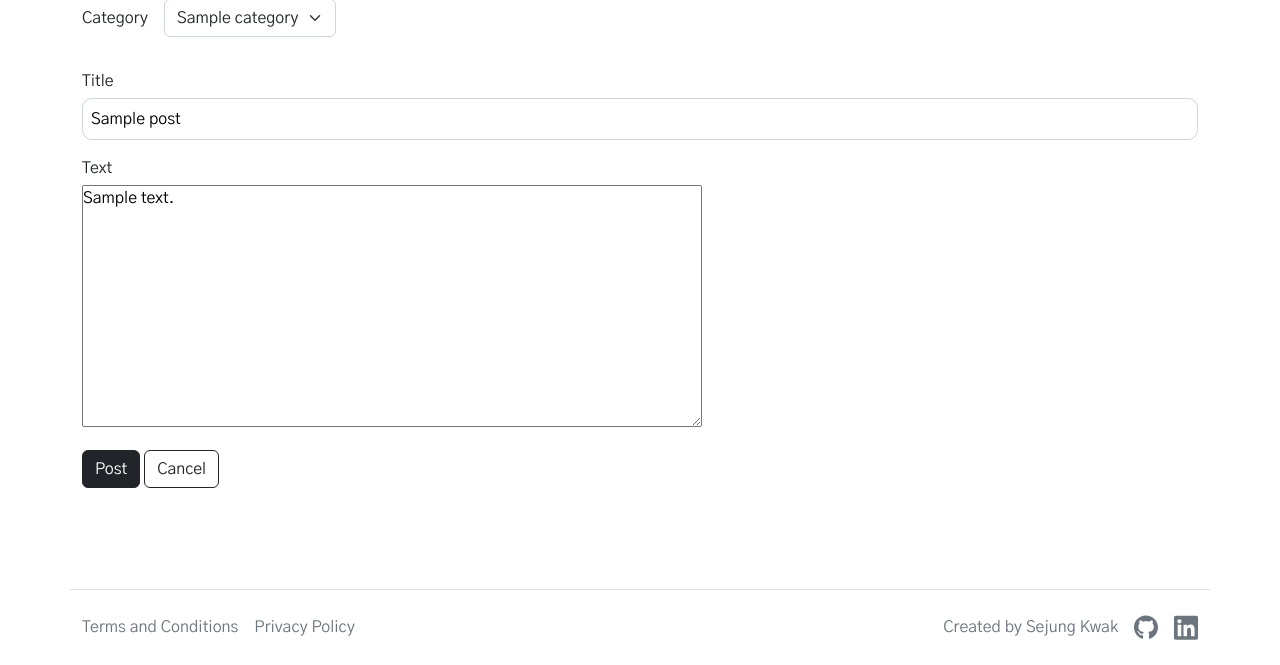
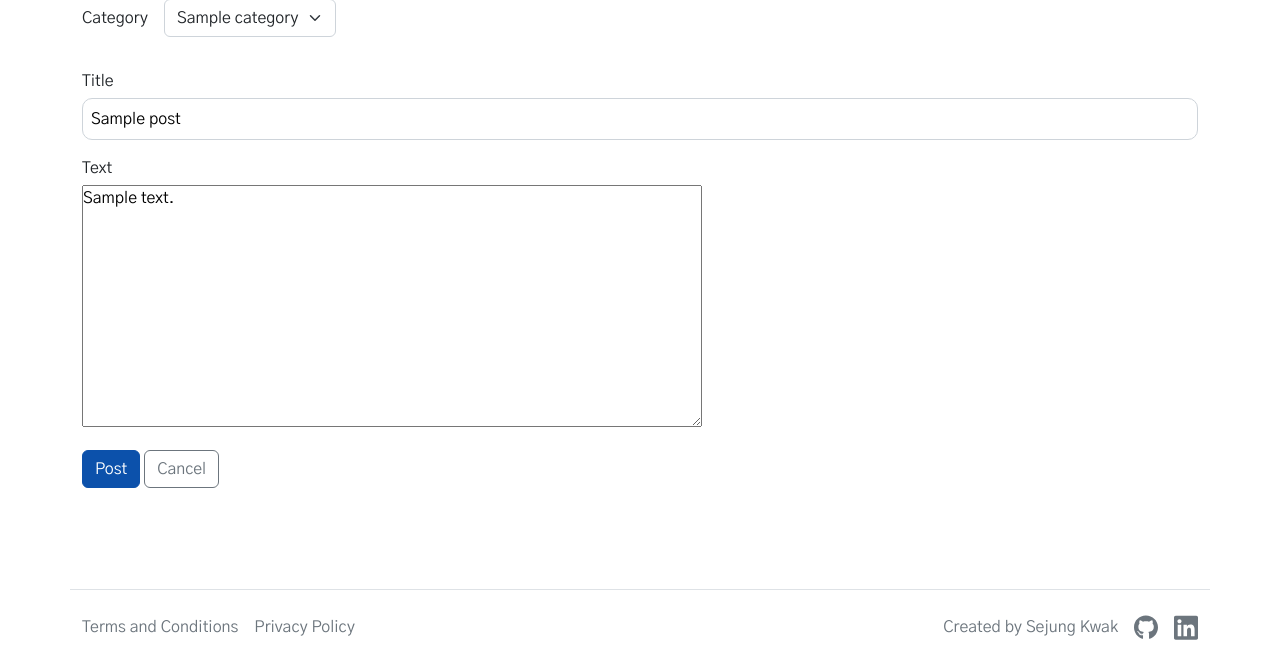
Before and after one commit to sejungkwak/krie, a Django app: a page that uses templates/posts/create_post.html in a window 1280 px wide. Shown: the part 135-800 px from the top of the page. Run offline with Django 3.2, Linux system fonts and the light colour scheme; a user stored in the database is signed in; tables that the repository leaves empty hold one stand-in row (values such as "Sample post"); some libraries are stand-ins or nearby versions.

Commit message:
mod: Change button colour on create post page

```diff
--- a/templates/posts/create_post.html
+++ b/templates/posts/create_post.html
@@ -14,8 +14,8 @@
                 {% if redirect_field_value %}
                 <input type="hidden" name="{{ redirect_field_name }}" value="{{ redirect_field_value }}" />
                 {% endif %}
-                <button class="btn btn-dark" type="submit">{% trans "Post" %}</button>
-                <a class="btn btn-outline-dark" href="{{ request.META.HTTP_REFERER }}">{% trans "Cancel" %}</a>
+                <button class="btn btn-primary btn-fill__blue" type="submit">{% trans "Post" %}</button>
+                <a class="btn btn-outline-secondary" href="{{ request.META.HTTP_REFERER }}">{% trans "Cancel" %}</a>
             </form>
         </div>
     </div>
```
